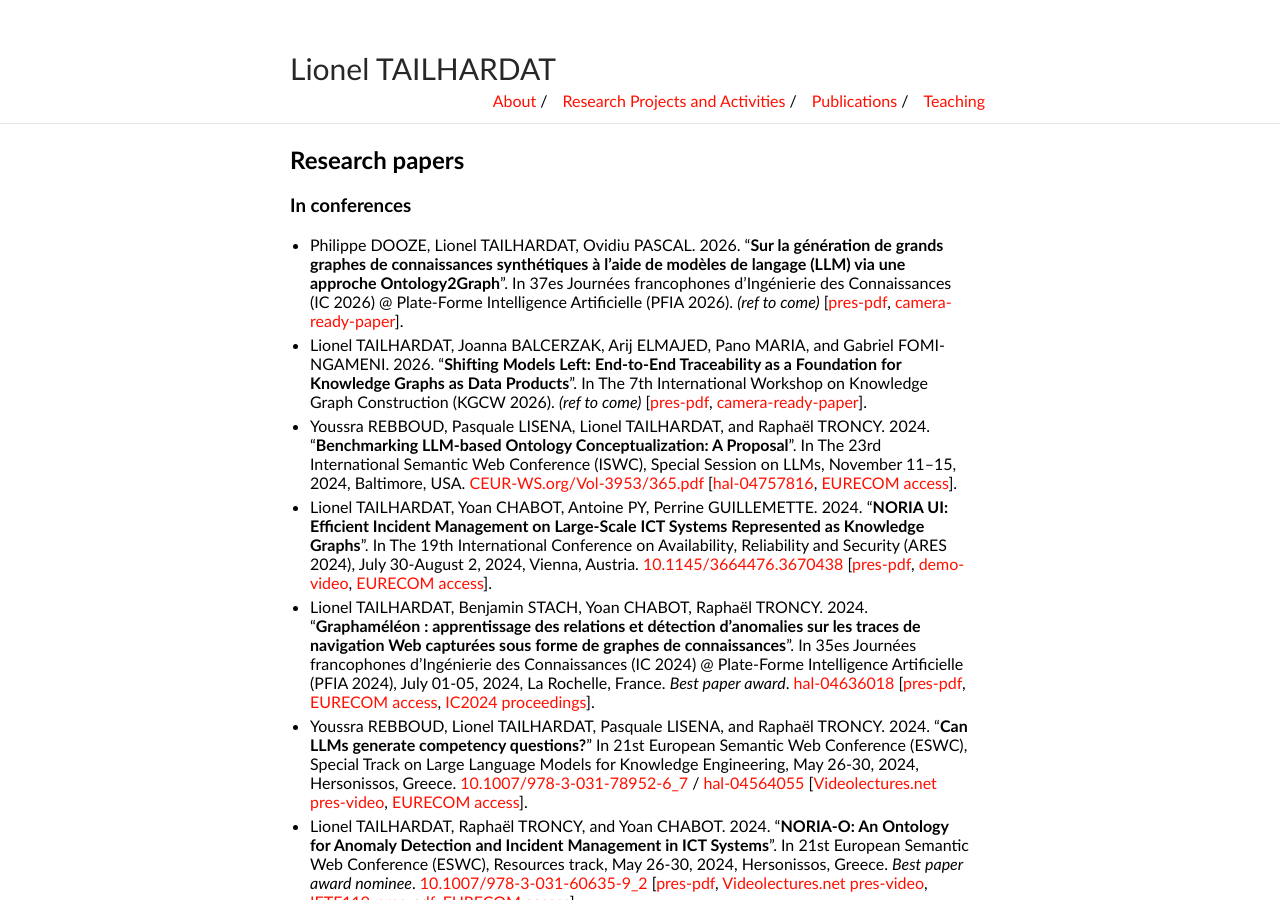
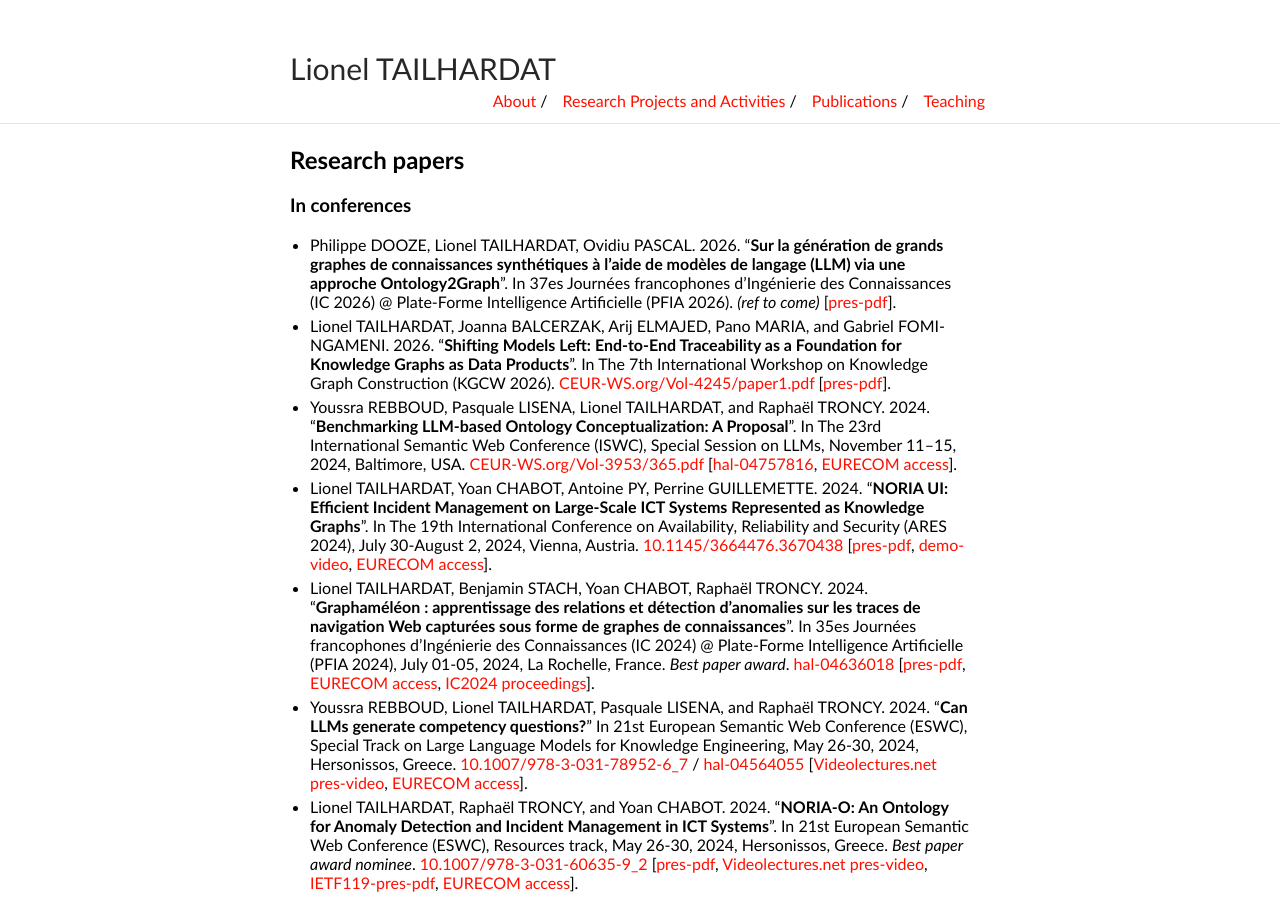
Before and after one commit to GenEars/GenEars.github.io, a Jekyll site: the page built from publications.md, in a window 1280 px wide and 900 px high. Built offline with Jekyll 4.4.1, drawn with Linux system fonts in a browser that asks for light colours.

Commit message:
Added SML-KGCW'26 final link.
Signed-off-by: lionel.tailhardat <lionel.tailhardat@orange.com>

```diff
--- a/publications.md
+++ b/publications.md
@@ -10,11 +10,11 @@ title: Publications - Lionel TAILHARDAT
 * Philippe DOOZE, Lionel TAILHARDAT, Ovidiu PASCAL. 2026.
   "**Sur la génération de grands graphes de connaissances synthétiques à l’aide de modèles de langage (LLM) via une approche Ontology2Graph**".
   In 37es Journées francophones d'Ingénierie des Connaissances (IC 2026) @ Plate-Forme Intelligence Artificielle (PFIA 2026).
-  *(ref to come)* [[pres-pdf](pubs/PFIA-2026-Ontology2Graph-pres.pdf), [camera-ready-paper](https://pfia26.cril.fr/ic/documents/4_dooze_et_al_Sur_la_g_n_ration_de_grands_.pdf)].
+  *(ref to come)* [[pres-pdf](pubs/PFIA-2026-Ontology2Graph-pres.pdf)].
 * Lionel TAILHARDAT, Joanna BALCERZAK, Arij ELMAJED, Pano MARIA, and Gabriel FOMI-NGAMENI. 2026.
   "**Shifting Models Left: End-to-End Traceability as a Foundation for Knowledge Graphs as Data Products**".
   In The 7th International Workshop on Knowledge Graph Construction (KGCW 2026).
-  *(ref to come)* [[pres-pdf](pubs/KGCW-2026-shifting-models-left-pres.pdf), [camera-ready-paper](https://openreview.net/attachment?id=qVHfVpaEUq&name=pdf)].
+  [CEUR-WS.org/Vol-4245/paper1.pdf](https://ceur-ws.org/Vol-4245/paper1.pdf) [[pres-pdf](pubs/KGCW-2026-shifting-models-left-pres.pdf)].
 * Youssra REBBOUD, Pasquale LISENA, Lionel TAILHARDAT, and Raphaël TRONCY. 2024.
   "**Benchmarking LLM-based Ontology Conceptualization: A Proposal**".
   In The 23rd International Semantic Web Conference (ISWC), Special Session on LLMs, November 11–15, 2024, Baltimore, USA.
```
